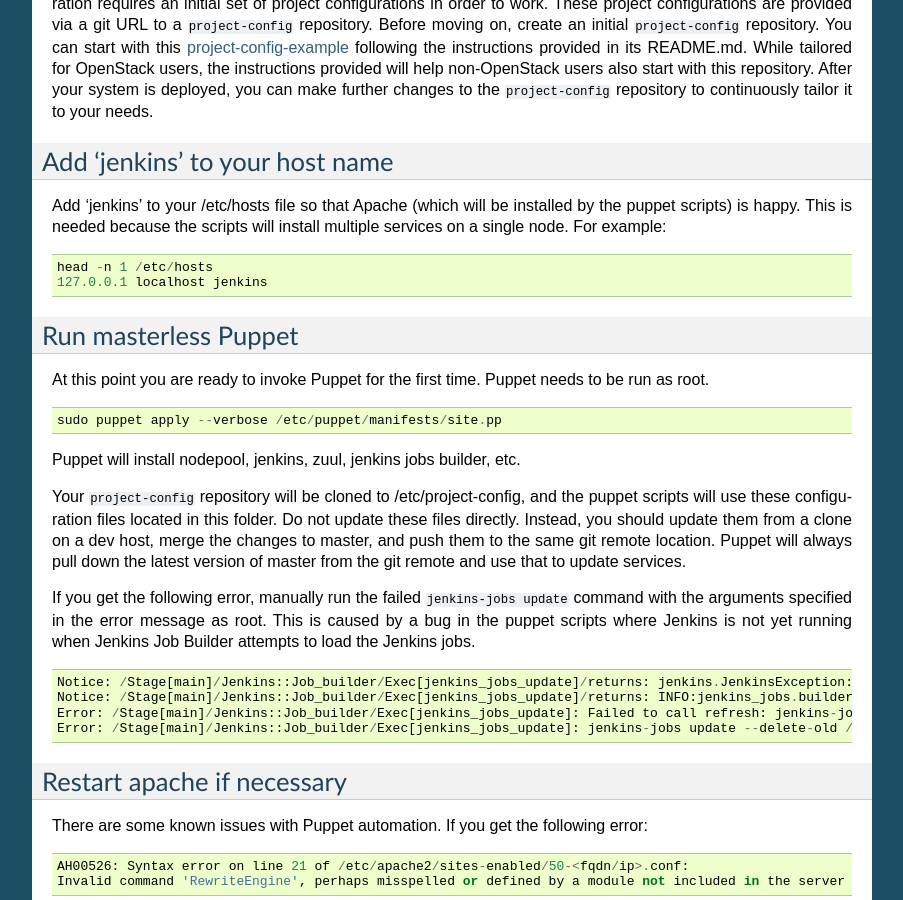
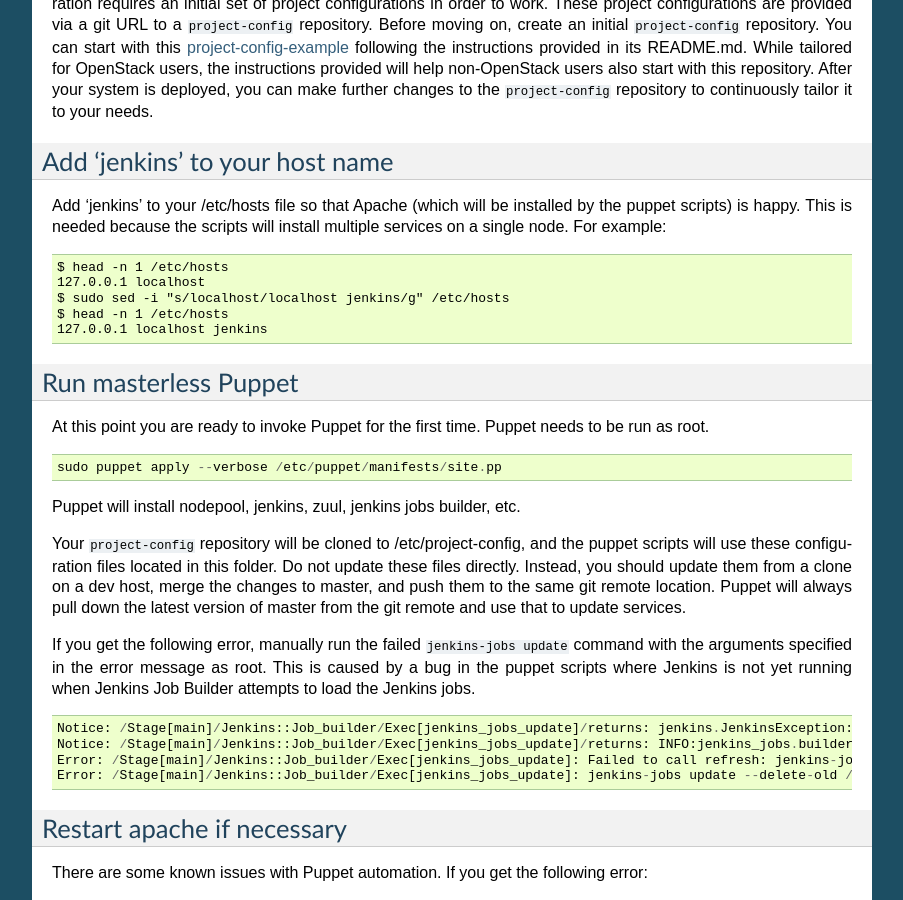
Before and after one commit to openstack-infra/puppet-openstackci, a Sphinx documentation site: the page built from doc/source/third_party_ci.rst, in a window 1280 px wide and 900 px high, scrolled down 3331 px. Shown: the whole window, without its empty margins (198-1101 px from the left). Built offline with Sphinx 7.4.7, drawn with Linux system fonts in a browser that asks for light colours.

Commit message:
Update example
Update the example of how to add jenkins to host name

Change-Id: If8467dde052c91141966b7dc2299c4bd790fc513

```diff
--- a/doc/source/third_party_ci.rst
+++ b/doc/source/third_party_ci.rst
@@ -253,7 +253,10 @@
 
 ::
 
-    head -n 1 /etc/hosts
+    $ head -n 1 /etc/hosts
+    127.0.0.1 localhost
+    $ sudo sed -i "s/localhost/localhost jenkins/g" /etc/hosts
+    $ head -n 1 /etc/hosts
     127.0.0.1 localhost jenkins
 
 Run masterless Puppet
```
